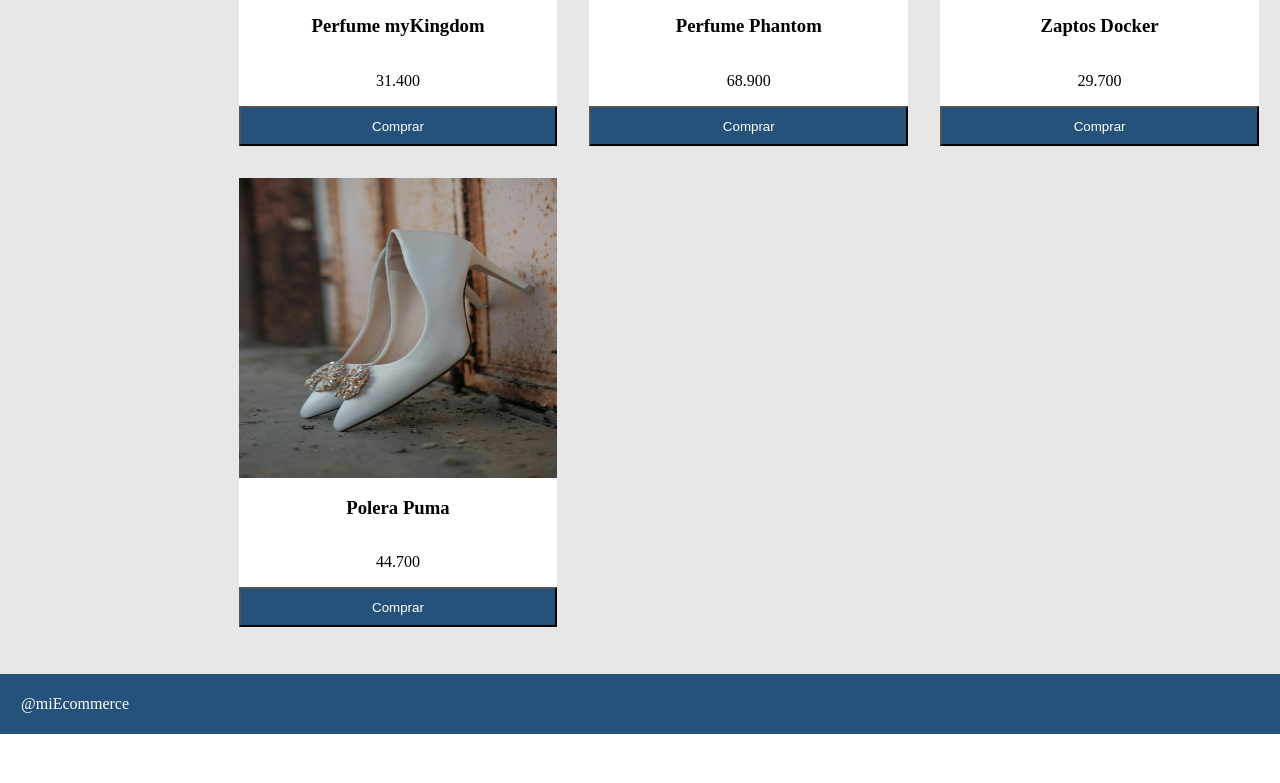
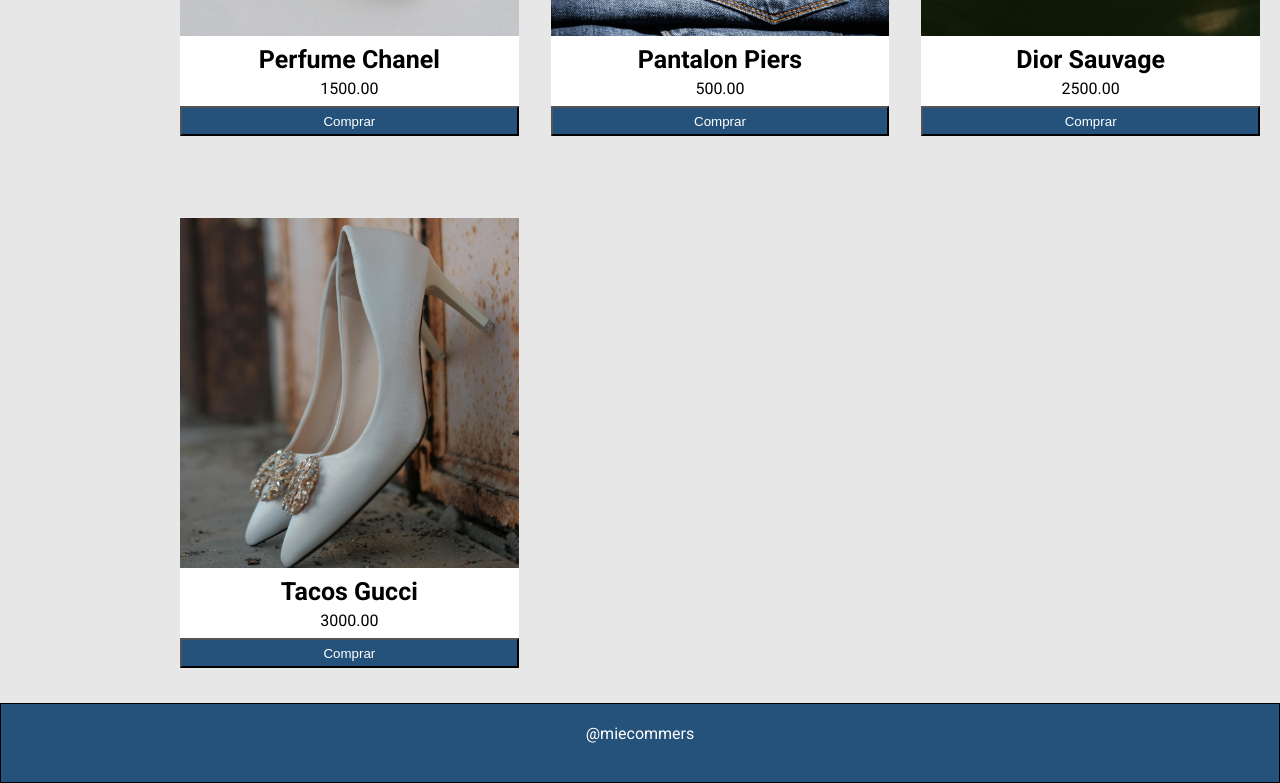
Before and after one commit to WilliamCipriani/DesafioLatam-Layout-e-commerce-Grid, a plain HTML site: page index.html in a window 1280 px wide. Shown: the part 429-1212 px from the top of the page. Before the commit the page ends 1163 px from the top, so only its background shows below. Drawn offline with Linux system fonts and the light colour scheme.

Commit message:
desfaio final

```diff
--- a/assets/css/styles.css
+++ b/assets/css/styles.css
@@ -1,73 +1,97 @@
-body {
+.container {
+    margin: 0;
     padding: 0;
-    margin: 0;
+    box-sizing: border-box;
+    font-family: "Roboto", sans-serif;
+    display: grid;
+    grid-template-columns: 150px auto;
+    grid-template-rows: 10vh auto 10vh;
+    grid-template-areas:
+        "header header"
+        "sidebar main"
+        "footer footer";
+    gap: 10px;
+    background-color: #E7E7E7;
 }
 
-.container {
-  background: #E7E7E7;
-  width: 100%;
-  min-height: 100vh;
-  display: grid;
-  gap: 1.6em;
-  grid-template-columns: repeat(6, 1fr);
+.header  {
+    grid-area: header;
+    background-color: #25527B;
+    text-align: center;
+    color: #fff;
+    font-size: 2rem;
+    font-family: 700;
+    padding-top: 8px;
 }
 
-.container .header,
-.container .content,
-.container .sidebar,
-.container .footer,
-.container .div {
-   background-color: #fff;
-   padding: 20px;
-   border: 1px solid #0000;
+.sidebar {
+    grid-area: sidebar;
 }
 
-.container .header,
-.container .footer {
-    background: #25527B;
-    color: #fff;
-    grid-column: 1/7;
-
+.sidebar-content {
+    display: flex;
+    flex-direction: column;
+    text-align: left;
+    margin-left: 30px;
 }
 
-.header h1 {
-    margin: auto;
-}
-
-.footer p {
-    margin: auto;
-}
-
-.container .sidebar  {
-    grid-column: span 1;
-    background: #E7E7E7;
-    margin: 0 auto;
-}
-
-.container .content {
-    background: #E7E7E7;
-    grid-column: span 5;
+.main {
+    grid-area: main;
     display: grid;
     grid-template-columns: repeat(3, 1fr);
-    gap: 2em;
+    justify-items: center;
+    align-items: center;
+    gap: 2rem;
+    padding: 0 20px;
 }
 
 .card {
-  display: flex;
-  flex-direction: column;
-  justify-content: center;
-  align-items: center;
-  background: #fff;
+    width: 100%;
+    height: 450px;
+    display: flex;
+    flex-direction: column;
+    justify-content: space-between;
+    align-items: center;
+    background-color: #fff;
+    margin: 25px;
 }
 
-.card img {
+.img-container {
     width: 100%;
-    height: 300px;
+    height: 350px;
 }
 
-.card button {
+.img-container img {
     width: 100%;
-    height: 40px;
-    background: #25527B;
+    height: 100%;
+    object-fit: cover;
+}
+
+.text-content h3{
+    margin: 5px;
+    padding: 0;
+    text-align: center;
+    font-size: 25px;
+}
+
+.text-content p{
+    margin: 5px;
+    padding: 0;
+    text-align: center;
+}
+
+button {
+    width: 100%;
+    height: 30px;
+    background-color: #25527B;
     color: #fff;
+    cursor: pointer;
 }
+.footer {
+    grid-area: footer;
+    border: 1px solid #000;
+    background-color: #25527B;
+    color: #fff;
+    text-align: center;
+    padding-top: 20px;
+}
--- a/index.html
+++ b/index.html
@@ -5,50 +5,71 @@
     <meta name="viewport" content="width=device-width, initial-scale=1.0">
     <link rel="stylesheet" href="./assets/css/styles.css">
     <title>Document</title>
+    <link rel="preconnect" href="https://fonts.googleapis.com">
+    <link rel="preconnect" href="https://fonts.gstatic.com" crossorigin>
+    <link href="https://fonts.googleapis.com/css2?family=Roboto:ital,wght@0,100;0,300;0,400;0,500;0,700;0,900;1,100;1,300;1,400;1,500;1,700;1,900&display=swap" rel="stylesheet">
 </head>
-<body>
-    <div class="container">
-        <header class="header">
-            <h1>Mi Ecommerce</h1>
-        </header>
+<body class="container">
+    <header class="header">Mi Ecommerce</header>
     <aside class="sidebar">
-            <h2>Categorías</h2>
-            <p>Perfume (13)</p>
+        <div class="sidebar-content">
+            <div>
+                <h1>Categorías</h1>
+            </div>
+            <div>
+                <p>Perfumes (13)</p>
                 <p>Ropa (21)</p>
                 <p>Accesorios (41)</p>
                 <p>Zapatos (10)</p>
+            </div>
+        </div>
     </aside>
-        <main class="content">
+    <main class="main">
         <div class="card">
-                <img src="./assets/img/pexels-jessbaileydesign-755992.jpg"/>
-                <h3>Perfume myKingdom</h3>
-                <p> 31.400</p>
+            <div class="img-container">
+                <img src="./assets/img/pexels-jessbaileydesign-755992.jpg" alt="producto 1" />
+            </div>
+            <div class="text-content">
+                <h3>Perfume Chanel</h3>
+                <p>1500.00</p>
+            </div>
             <button>Comprar</button>
         </div>
+
         <div class="card">
-                <img src="./assets/img/pexels-pixabay-52518.jpg"/>
-                <h3>Perfume Phantom</h3>
-                <p>68.900</p>
+            <div class="img-container">
+                <img src="./assets/img/pexels-pixabay-52518.jpg" alt="producto 1" />
+            </div>
+            <div class="text-content">
+                <h3>Pantalon Piers</h3>
+                <p>500.00</p>
+            </div>
             <button>Comprar</button>
         </div>
+
         <div class="card">
-                <img src="./assets/img/pexels-rethaferguson-3059609.jpg"/>
-                <h3>Zaptos Docker</h3>
-                <p>29.700</p>
+            <div class="img-container">
+                <img src="./assets/img/pexels-rethaferguson-3059609.jpg" alt="producto 1" />
+            </div>
+            <div class="text-content">
+                <h3>Dior Sauvage</h3>
+                <p>2500.00</p>
+            </div>
             <button>Comprar</button>
         </div>
+
         <div class="card">
-                <img src="./assets/img/pexels-uzer-othman-833327381-19560680.jpg"/>
-                <h3>Polera Puma</h3>
-                <p>44.700</p>
+            <div class="img-container">
+                <img src="./assets/img/pexels-uzer-othman-833327381-19560680.jpg" alt="producto 1" />
+            </div>
+            <div class="text-content">
+                <h3>Tacos Gucci</h3>
+                <p>3000.00</p>
+            </div>
             <button>Comprar</button>
         </div>
+
     </main>
-
-        <footer class="footer">
-            <p>@miEcommerce</p>
-        </footer>
-
-    </div>
+    <footer class="footer">@miecommers</footer>
 </body>
 </html>
```
Lines whose indentation alone changed are shown as unchanged.
